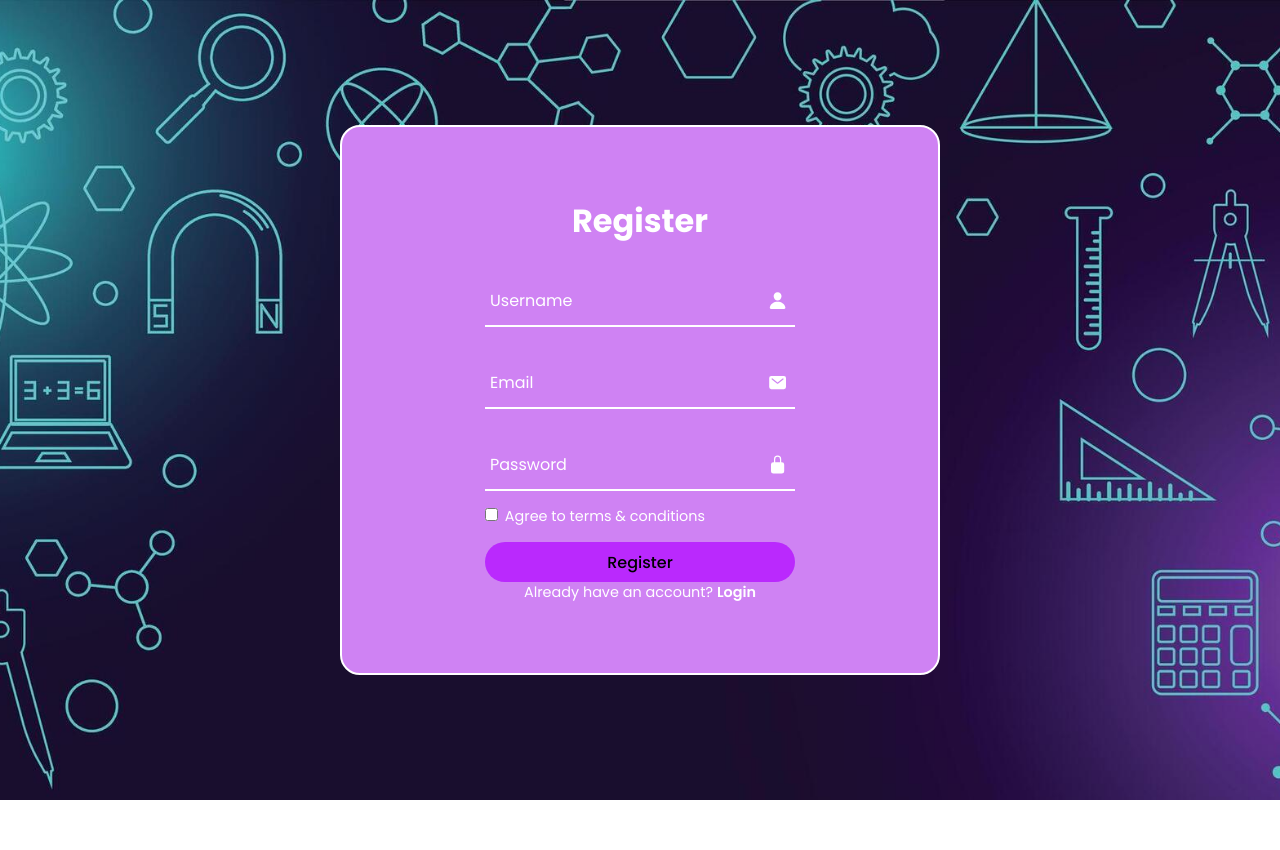
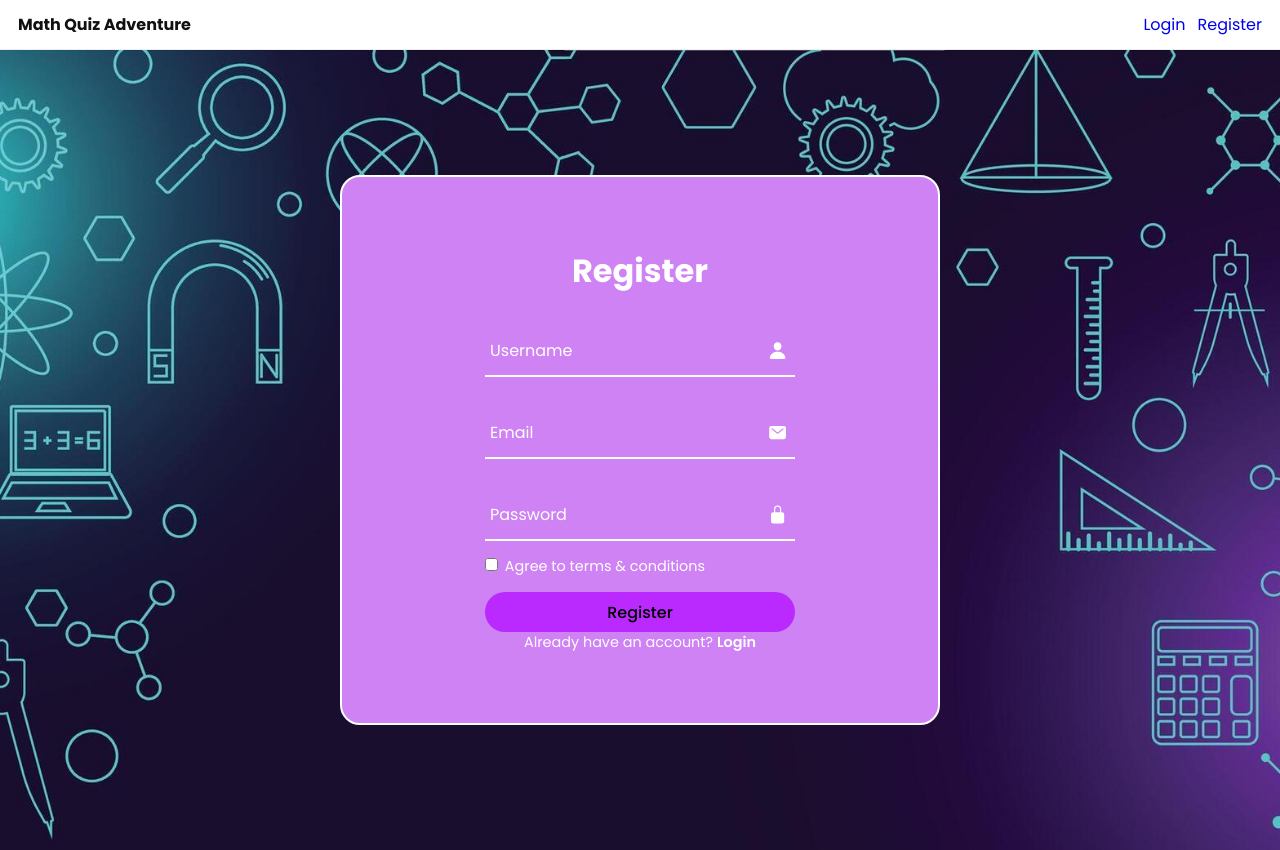
Before and after one commit to MenashaMunasinghe/math-quiz-adventure-v2, a plain HTML site: page frontend/register.html in a window 1280 px wide. Before the commit the page ends 800 px from the top, so only its background shows below. Drawn offline with nearby package versions, Linux system fonts and the light colour scheme; a web font is replaced by a local one.

Commit message:
jwt implemented

```diff
--- a/backend/src/routes/quiz.js
+++ b/backend/src/routes/quiz.js
@@ -7,7 +7,6 @@ import express from "express";
 import Question from "../models/Question.js";
 import QuizAttempt from "../models/QuizAttempt.js";
 import User from "../models/User.js";
-import { optionalAuth } from "../utils/auth.js";
 
 const router = express.Router();
 
@@ -62,7 +61,7 @@ router.get("/start", async (req, res) => {
  *
  * Returns: { score, total, accuracy, attemptId }
  */
-router.post("/submit", optionalAuth, async (req, res) => {
+router.post("/submit", async (req, res) => {
   try {
     const { answers = [], durationSec = 0 } = req.body;
 
--- a/frontend/js/api.js
+++ b/frontend/js/api.js
@@ -43,12 +43,24 @@ export function getUser() {
 }
 
 export async function api(path, opts = {}) {
+  const token = getToken();
   const headers = {
     "Content-Type": "application/json",
     ...(opts.headers || {}),
+    ...(token ? { Authorization: "Bearer " + token } : {}),
   };
+
   const res = await fetch(API_URL + path, { ...opts, headers });
   if (!res.ok) {
+    // If token is invalid or missing, force logout and redirect to login
+    if (res.status === 401) {
+      try {
+        localStorage.removeItem("auth_token");
+        localStorage.removeItem("user");
+      } catch {}
+      // Redirect user to login page so they can re-authenticate
+      if (typeof window !== "undefined") window.location.href = "login.html";
+    }
     let msg = await res.text();
     try {
       const j = JSON.parse(msg);
@@ -90,10 +102,8 @@ export async function startQuiz(params = {}) {
 }
 
 export async function submitQuiz(answers, durationSec = 0) {
-  const token = getToken();
   return api("/quiz/submit", {
     method: "POST",
-    headers: { Authorization: "Bearer " + token },
     body: JSON.stringify({ answers, durationSec }),
   });
 }
@@ -103,8 +113,14 @@ export async function leaderboardTop(limit = 20) {
 }
 
 export async function leaderboardMe() {
-  const token = getToken();
-  return api("/leaderboard/me", {
-    headers: { Authorization: "Bearer " + token },
-  });
+  return api("/leaderboard/me");
 }
+
+/**
+ * Clear auth state (token + user) from localStorage and optionally navigate.
+ */
+export function logout(redirect = true) {
+  localStorage.removeItem("auth_token");
+  localStorage.removeItem("user");
+  if (redirect) window.location.href = "login.html";
+}
--- /dev/null
+++ b/frontend/js/auth-ui.js
@@ -0,0 +1,58 @@
+import { getToken, getUser, logout } from "./api.js";
+
+// Inject a simple common header at the top of the page.
+function buildHeader() {
+  const token = getToken();
+  const user = getUser();
+
+  const header = document.createElement("header");
+  header.className = "site-header";
+  header.style.cssText =
+    "display:flex;align-items:center;justify-content:space-between;padding:12px 18px;border-bottom:1px solid #eee;background:#fff;";
+
+  const left = document.createElement("div");
+  left.innerHTML = `<a href="home.html" style="font-weight:700;text-decoration:none;color:#111">Math Quiz Adventure</a>`;
+
+  const right = document.createElement("div");
+  right.style.display = "flex";
+  right.style.alignItems = "center";
+  right.style.gap = "12px";
+
+  if (token && user) {
+    const name = document.createElement("span");
+    name.textContent = user.username || "Player";
+    name.style.fontWeight = "600";
+
+    const outBtn = document.createElement("button");
+    outBtn.textContent = "Logout";
+    outBtn.style.padding = "6px 10px";
+    outBtn.addEventListener("click", () => logout(true));
+
+    right.appendChild(name);
+    right.appendChild(outBtn);
+  } else {
+    const loginLink = document.createElement("a");
+    loginLink.href = "login.html";
+    loginLink.textContent = "Login";
+    loginLink.style.textDecoration = "none";
+
+    const regLink = document.createElement("a");
+    regLink.href = "register.html";
+    regLink.textContent = "Register";
+    regLink.style.textDecoration = "none";
+
+    right.appendChild(loginLink);
+    right.appendChild(regLink);
+  }
+
+  header.appendChild(left);
+  header.appendChild(right);
+
+  // Insert header as first child of body
+  document.body.insertBefore(header, document.body.firstChild);
+}
+
+// Run on load
+document.addEventListener("DOMContentLoaded", buildHeader);
+
+// Export nothing; this module runs for side effects.
--- a/frontend/js/register.js
+++ b/frontend/js/register.js
@@ -2,7 +2,12 @@
  * Registration page handler: create account and redirect to quiz on success.
  */
 
-import { register } from "./api.js";
+import { register, getToken } from "./api.js";
+
+// Prevent access to register if already authenticated
+if (getToken()) {
+  window.location.href = "quiz.html";
+}
 
 // Get form element and attach submit handler
 const form = document.querySelector("form");
--- a/frontend/register.html
+++ b/frontend/register.html
@@ -11,7 +11,7 @@
 
 <body>
     <section>
-        <div class ="login-box">
+        <div class="login-box">
 
             <form action="#">
 
@@ -53,6 +53,7 @@
     <script type="module" src="https://unpkg.com/ionicons@7.1.0/dist/ionicons/ionicons.esm.js"></script>
     <script nomodule src="https://unpkg.com/ionicons@7.1.0/dist/ionicons/ionicons.js"></script>
 
+    <script type="module" src="js/auth-ui.js"></script>
     <script type="module" src="js/api.js"></script>
     <script type="module" src="js/register.js"></script>
 
```
Also changed, not shown: backend/server.js (+6 -2 lines), frontend/end.html (+3 -1 lines), frontend/home.html (+2 -1 lines), frontend/js/login.js (+6 -1 lines), frontend/leaderboard.html (+4 -0 lines), frontend/login.html (+1 -0 lines), frontend/quiz.html (+1 -0 lines), 1 other file.
